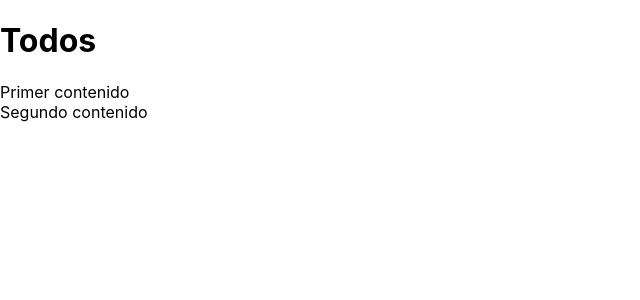
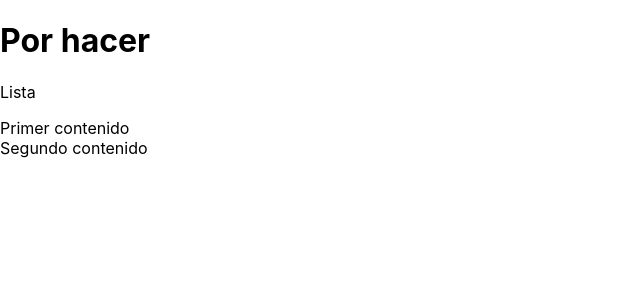
Before and after one commit to JeanleeRoy/dev-todo-react-app, a React (Create React App) app: page / in a window 1280 px wide. Shown: the top 300 px of the page, without its empty margins (0-640 px from the left). Built offline with nearby package versions, Linux system fonts and the light colour scheme.

Commit message:
Add todo component

```diff
--- a/src/App.js
+++ b/src/App.js
@@ -1,4 +1,5 @@
 import React, { useState } from "react";
+import Todo from "./Todo";
 
 function App() {
   const [todos, setTodos] = useState([
@@ -7,10 +8,8 @@ function App() {
   ]);
   return (
     <div className="App">
-      <h1>Todos</h1>
-      {todos.map((todo) => {
-        return <div>{todo.content}</div>;
-      })}
+      <h1>Por hacer</h1>
+      <Todo todos={todos} />
     </div>
   );
 }
--- /dev/null
+++ b/src/Todo.js
@@ -0,0 +1,15 @@
+import React from "react";
+
+const Todo = ({ todos }) => {
+  const todoList = todos.map((todo) => {
+    return <div>{todo.content}</div>;
+  });
+  return (
+    <>
+      <p>Lista</p>
+      {todoList}
+    </>
+  );
+};
+
+export default Todo;
```
